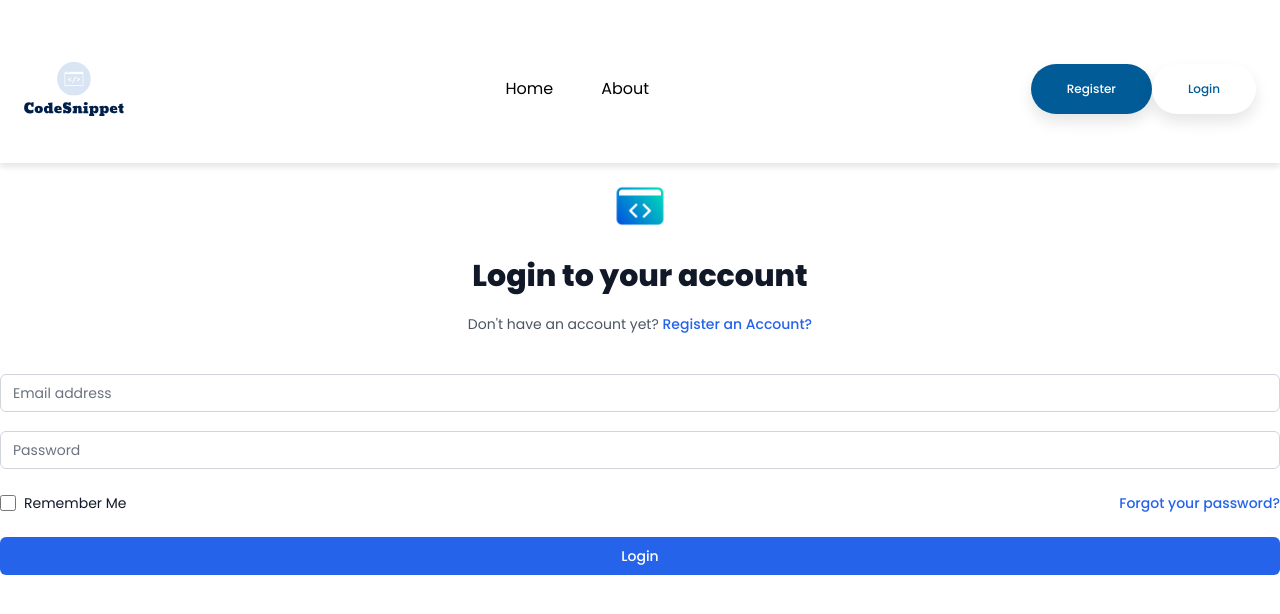
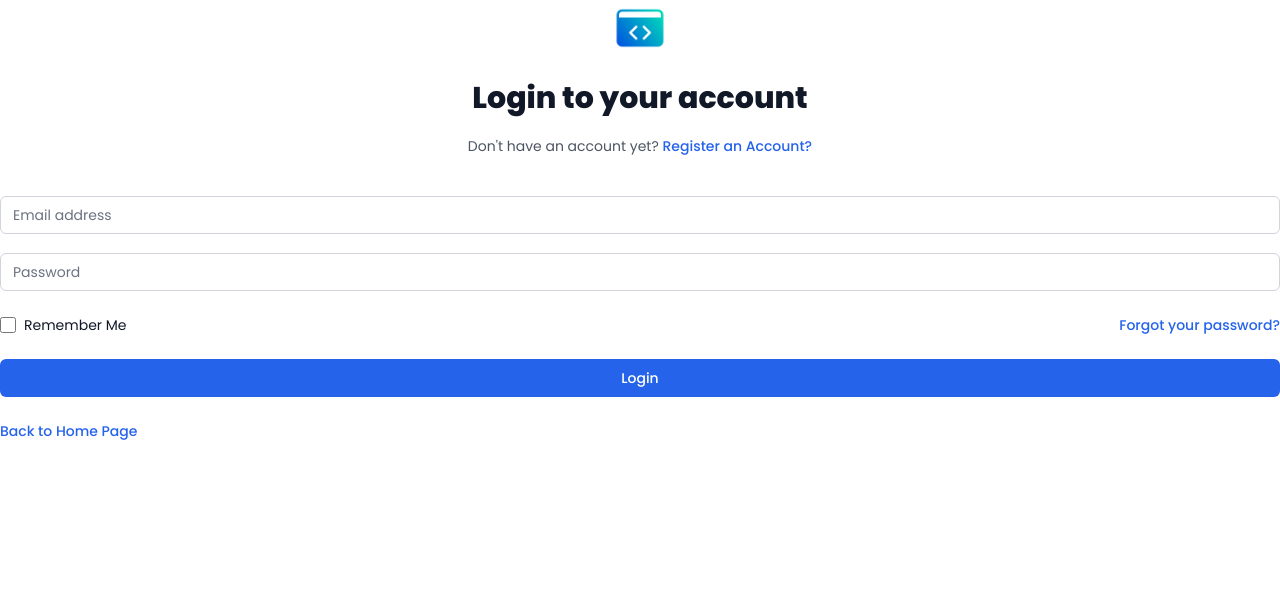
Before and after one commit to jcampb98/codesnippet-frontend, a React (Vite) app: page /login in a window 1280 px wide. Shown: the top 614 px of the page. Built offline with nearby package versions, Linux system fonts and the light colour scheme.

Commit message:
refactored the code to get rid of the username requirement and created a new component to store the navbar and homecontent

```diff
--- a/src/App.tsx
+++ b/src/App.tsx
@@ -1,6 +1,5 @@
 import { BrowserRouter as Router, Routes, Route } from "react-router-dom";
-import Navbar from './components/navbar/Navbar';
-import HomeContent from './components/home-content/HomeContent';
+import LandingPage from "./pages/landing-page/LandingPage";
 import LoginPage from "./pages/login/Login";
 import RegisterPage from "./pages/sign-up/Signup";
 import ProtectedRoute from "./components/protected-route/ProtectedRoute";
@@ -13,9 +12,8 @@ function App() {
   return (
     <Router>
       <div>
-        <Navbar/>
         <Routes>
-          <Route path="/" element={<HomeContent />} />
+          <Route path="/" element={<LandingPage />} />
           <Route path="/login" element={<LoginPage />} />
           <Route path="/register" element={<RegisterPage />} />
           <Route path="/dashboard" element={<ProtectedRoute><Dashboard /></ProtectedRoute>} />
--- /dev/null
+++ b/src/components/layout/FormRedirect.tsx
@@ -0,0 +1,13 @@
+import { Link } from "react-router-dom";
+
+export default function FormRedirect() {
+    return(
+        <div className="flex items-center justify-between">
+            <div className="text-sm">
+                <Link to="/" className="font-medium text-blue-600 hover:text-blue-500">
+                    Back to Home Page
+                </Link>
+            </div>
+        </div>
+    );
+}
--- a/src/components/login/Login.tsx
+++ b/src/components/login/Login.tsx
@@ -3,6 +3,7 @@ import { loginFields } from "../../constants/formFields";
 import Input from "../layout/Input";
 import FormAction from "../layout/FormAction";
 import FormExtra from "../layout/FormExtra";
+import FormRedirect from "../layout/FormRedirect";
 import axios, { AxiosResponse, AxiosError } from "axios";
 import { useNavigate } from "react-router-dom";
 import { toast } from "react-toastify";
@@ -134,6 +135,8 @@ export default function Login(){
 
                 <FormExtra />
                 <FormAction handleSubmit={handleSubmit} text="Login" />
+
+                <FormRedirect />
             </form>
         </>
     );
--- a/src/components/sign-up/Signup.tsx
+++ b/src/components/sign-up/Signup.tsx
@@ -1,6 +1,7 @@
 import { FormEvent, useState, useEffect } from "react";
 import { signupFields } from "../../constants/formFields";
 import FormAction from "../layout/FormAction";
+import FormRedirect from "../layout/FormRedirect";
 import Input from "../layout/Input";
 import axios, { AxiosResponse, AxiosError } from "axios";
 import { useNavigate } from "react-router-dom";
@@ -67,7 +68,6 @@ export default function Signup() {
         try {
             const jsonData = {
                 name: signupState.name,
-                username: signupState.username,
                 email: signupState.email,
                 password: signupState.password
             };
@@ -130,6 +130,7 @@ export default function Signup() {
             </div>
 
             <FormAction handleSubmit={handleSubmit} text="Signup" />
+            <FormRedirect />
         </form>
     );
 }
--- a/src/constants/formFields.ts
+++ b/src/constants/formFields.ts
@@ -22,16 +22,6 @@ const loginFields = [
 ];
 
 const signupFields = [
-    {
-        labelText:"Username",
-        labelFor:"username",
-        id:"username",
-        name:"username",
-        type:"text",
-        autoComplete:"username",
-        isRequired:true,
-        placeholder:"Username"
-    },
     {
         labelText:"Forename & Surname",
         labelFor:"name",
--- /dev/null
+++ b/src/pages/landing-page/LandingPage.tsx
@@ -0,0 +1,11 @@
+import Navbar from "../../components/navbar/Navbar";
+import HomeContent from "../../components/home-content/HomeContent";
+
+export default function LandingPage() {
+    return(
+        <>
+            <Navbar />
+            <HomeContent />
+        </>
+    );
+}
```
